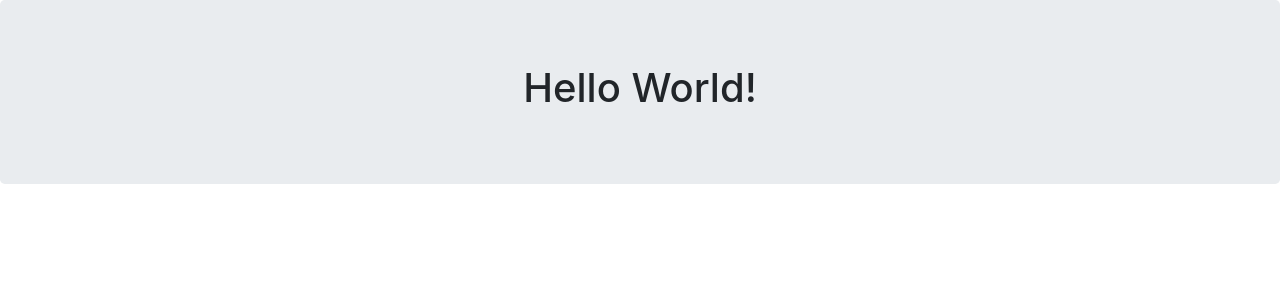
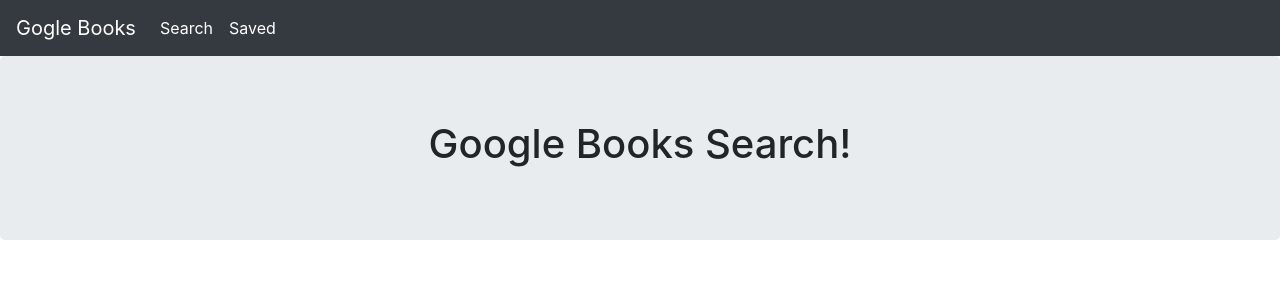
Before and after one commit to nyopko/Google-Books, a React (Create React App) app: page / in a window 1280 px wide. Shown: the top 300 px of the page. Built offline with nearby package versions, Linux system fonts and the light colour scheme.

Commit message:
Added basic navbar, basic style

```diff
--- a/src/App.js
+++ b/src/App.js
@@ -1,10 +1,12 @@
 import React, { Component } from 'react';
 import Jumbotron from "./components/Jumbotron";
+import Nav from "./components/Nav";
 
 class App extends Component {
   render() {
     return (
     <div>
+      <Nav></Nav>
       <Jumbotron></Jumbotron>
       </div>
 
--- a/src/components/Jumbotron/index.js
+++ b/src/components/Jumbotron/index.js
@@ -3,7 +3,7 @@
 
 function Jumbotron() {
     return <div className="jumbotron">
-    <h1>Hello World!</h1>
+    <h1>Google Books Search!</h1>
 
     </div>;
 }
--- a/src/components/Nav/index.js
+++ b/src/components/Nav/index.js
@@ -0,0 +1,24 @@
+import React from "react";
+import "./style.css";
+
+function Nav() {
+    return <div className="nav">
+    <nav class="navbar navbar-expand-lg navbar-dark bg-dark">
+  <a class="navbar-brand" href="google.com">Gogle Books</a>
+  <button class="navbar-toggler" type="button" data-toggle="collapse" data-target="#navbarNavAltMarkup" aria-controls="navbarNavAltMarkup" aria-expanded="false" aria-label="Toggle navigation">
+    <span class="navbar-toggler-icon"></span>
+  </button>
+  <div class="collapse navbar-collapse" id="navbarNavAltMarkup">
+    <div class="navbar-nav">
+      <a class="nav-item nav-link active" href="google.com">Search <span class="sr-only">(current)</span></a>
+      <a class="nav-item nav-link active" href="google.com">Saved</a>
+
+
+    </div>
+  </div>
+</nav>
+
+    </div>;
+}
+
+export default Nav;
--- a/src/components/Nav/style.css
+++ b/src/components/Nav/style.css
@@ -0,0 +1,3 @@
+.navbar{
+    width: 100%;
+}
```
